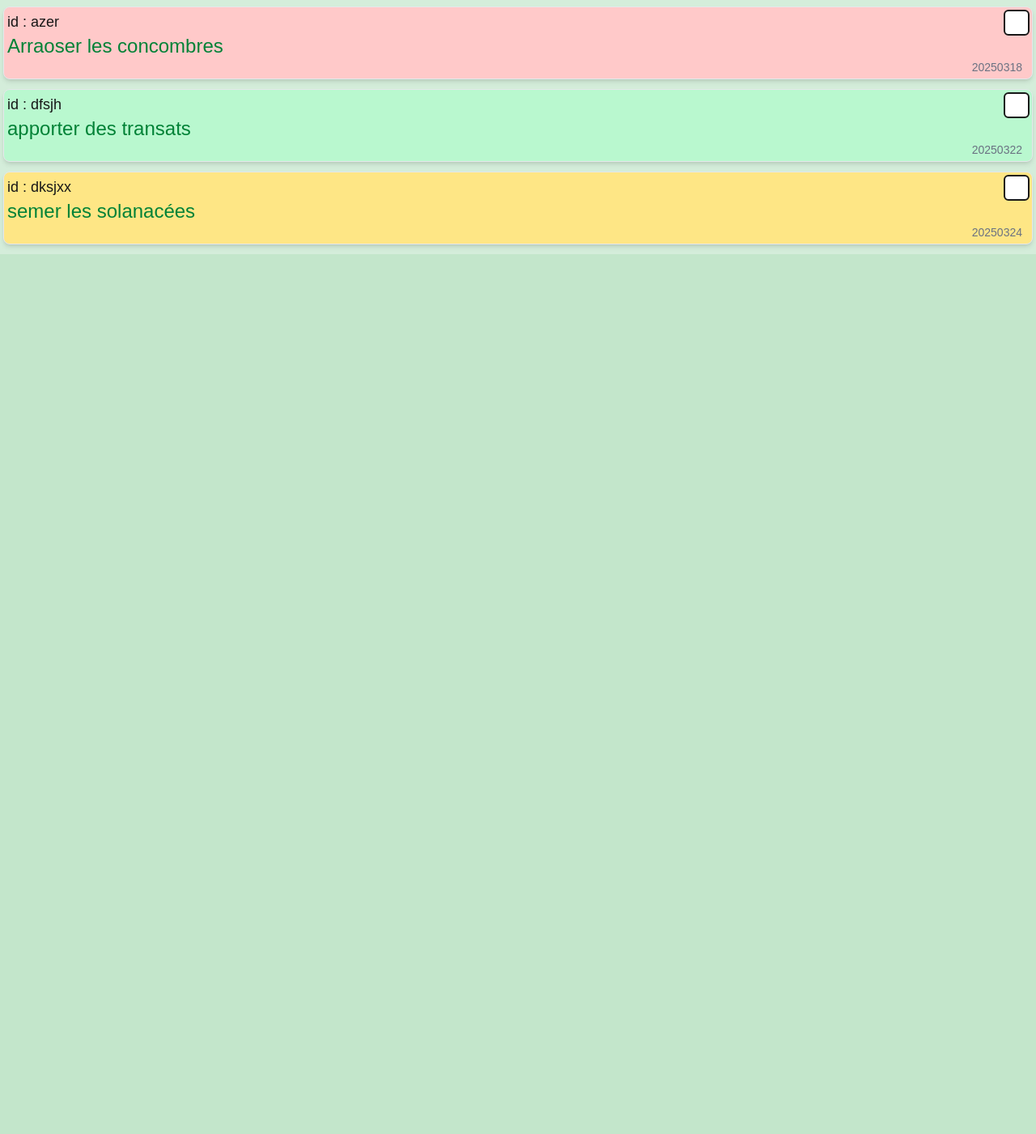
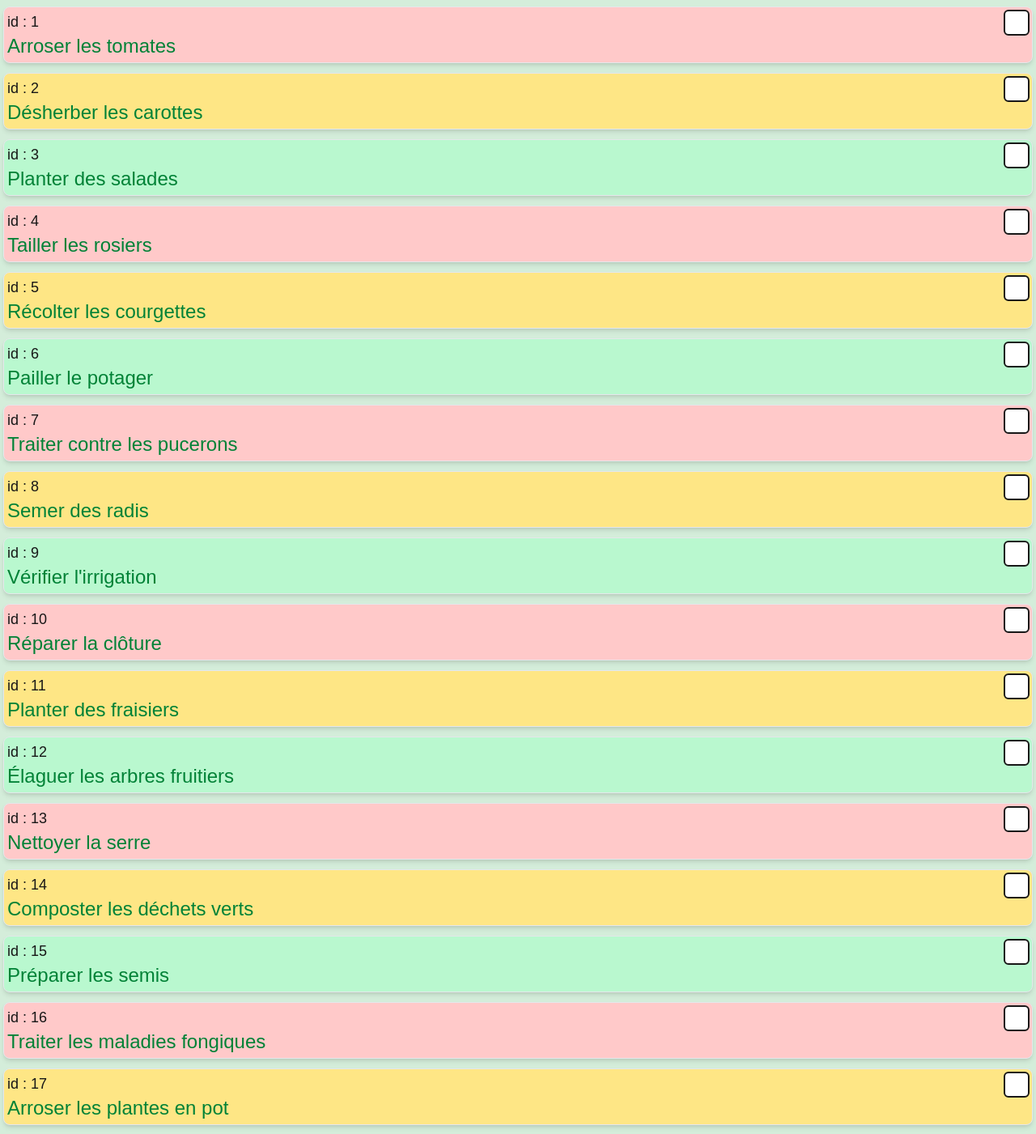
Before and after one commit to Green-U-Organization/Green.U, a Next.js app in the folder my-app/: page /Todo in a window 1280 px wide. Shown: the part 140-1541 px from the top of the page at 81% size. Before the commit the page ends 800 px from the top, so only its background shows below. Built offline with nearby package versions, Linux system fonts and the light colour scheme; a web font is replaced by a local one.

Commit message:
working on todo >> add 20 new todos

```diff
--- a/my-app/package.json
+++ b/my-app/package.json
@@ -4,6 +4,7 @@
   "private": true,
   "scripts": {
     "dev": "next dev --turbopack",
+    "dev2": "next dev -H 0.0.0.0",
     "build": "next build",
     "start": "next start",
     "lint": "next lint"
--- a/my-app/src/app/data/data.js
+++ b/my-app/src/app/data/data.js
@@ -1,8 +1,206 @@
 let data = {
     todos : [
-        {publishBy : "Jojo", status : "urgent", content : "Arraoser les concombres", added : 20250318, id :"azer"},
-        {publishBy : "jaja", status : "chill", content : "apporter des transats", added : 20250322, id: "dfsjh"},
-        {publishBy : "Jino", status : "normal", content : "semer les solanacées", added : 20250324, id : "dksjxx"}
+        {
+            id: "1",
+            publishBy: "Jean Dupont",
+            content: "Arroser les tomates",
+            status: "urgent",
+            update_at: "2025/05/01",
+            garden_id: "jardin-1",
+            parcel_id: "parcelle-A",
+            line_id: "ligne-1"
+          },
+          {
+            id: "2",
+            publishBy: "Marie Martin",
+            content: "Désherber les carottes",
+            status: "normal",
+            update_at: "2025/05/02",
+            garden_id: "jardin-1",
+            parcel_id: "parcelle-B",
+            line_id: "ligne-2"
+          },
+          {
+            id: "3",
+            publishBy: "Lucie Bernard",
+            content: "Planter des salades",
+            status: "chill",
+            update_at: "2025/05/03",
+            garden_id: "jardin-2",
+            parcel_id: "parcelle-C",
+            line_id: "ligne-1"
+          },
+          {
+            id: "4",
+            publishBy: "Pierre Leroy",
+            content: "Tailler les rosiers",
+            status: "urgent",
+            update_at: "2025/05/04",
+            garden_id: "jardin-2",
+            parcel_id: "parcelle-D",
+            line_id: "ligne-3"
+          },
+          {
+            id: "5",
+            publishBy: "Sophie Petit",
+            content: "Récolter les courgettes",
+            status: "normal",
+            update_at: "2025/05/05",
+            garden_id: "jardin-3",
+            parcel_id: "parcelle-E",
+            line_id: "ligne-2"
+          },
+          {
+            id: "6",
+            publishBy: "Thomas Moreau",
+            content: "Pailler le potager",
+            status: "chill",
+            update_at: "2025/05/06",
+            garden_id: "jardin-3",
+            parcel_id: "parcelle-F",
+            line_id: "ligne-1"
+          },
+          {
+            id: "7",
+            publishBy: "Emma Laurent",
+            content: "Traiter contre les pucerons",
+            status: "urgent",
+            update_at: "2025/05/07",
+            garden_id: "jardin-4",
+            parcel_id: "parcelle-G",
+            line_id: "ligne-4"
+          },
+          {
+            id: "8",
+            publishBy: "Nicolas Simon",
+            content: "Semer des radis",
+            status: "normal",
+            update_at: "2025/05/08",
+            garden_id: "jardin-4",
+            parcel_id: "parcelle-H",
+            line_id: "ligne-3"
+          },
+          {
+            id: "9",
+            publishBy: "Laura Michel",
+            content: "Vérifier l'irrigation",
+            status: "chill",
+            update_at: "2025/05/09",
+            garden_id: "jardin-5",
+            parcel_id: "parcelle-I",
+            line_id: "ligne-2"
+          },
+          {
+            id: "10",
+            publishBy: "Alexandre Roux",
+            content: "Réparer la clôture",
+            status: "urgent",
+            update_at: "2025/05/10",
+            garden_id: "jardin-5",
+            parcel_id: "parcelle-J",
+            line_id: "ligne-1"
+          },
+          {
+            id: "11",
+            publishBy: "Camille Fournier",
+            content: "Planter des fraisiers",
+            status: "normal",
+            update_at: "2025/05/11",
+            garden_id: "jardin-6",
+            parcel_id: "parcelle-K",
+            line_id: "ligne-5"
+          },
+          {
+            id: "12",
+            publishBy: "Hugo Lefebvre",
+            content: "Élaguer les arbres fruitiers",
+            status: "chill",
+            update_at: "2025/05/12",
+            garden_id: "jardin-6",
+            parcel_id: "parcelle-L",
+            line_id: "ligne-4"
+          },
+          {
+            id: "13",
+            publishBy: "Chloé Girard",
+            content: "Nettoyer la serre",
+            status: "urgent",
+            update_at: "2025/05/13",
+            garden_id: "jardin-7",
+            parcel_id: "parcelle-M",
+            line_id: "ligne-3"
+          },
+          {
+            id: "14",
+            publishBy: "Maxime David",
+            content: "Composter les déchets verts",
+            status: "normal",
+            update_at: "2025/05/14",
+            garden_id: "jardin-7",
+            parcel_id: "parcelle-N",
+            line_id: "ligne-2"
+          },
+          {
+            id: "15",
+            publishBy: "Sarah Lambert",
+            content: "Préparer les semis",
+            status: "chill",
+            update_at: "2025/05/15",
+            garden_id: "jardin-8",
+            parcel_id: "parcelle-O",
+            line_id: "ligne-1"
+          },
+          {
+            id: "16",
+            publishBy: "Julien Martinez",
+            content: "Traiter les maladies fongiques",
+            status: "urgent",
+            update_at: "2025/05/16",
+            garden_id: "jardin-8",
+            parcel_id: "parcelle-P",
+            line_id: "ligne-6"
+          },
+          {
+            id: "17",
+            publishBy: "Manon Blanc",
+            content: "Arroser les plantes en pot",
+            status: "normal",
+            update_at: "2025/05/17",
+            garden_id: "jardin-9",
+            parcel_id: "parcelle-Q",
+            line_id: "ligne-5"
+          },
+          {
+            id: "18",
+            publishBy: "Antoine Chevalier",
+            content: "Marcher les allées",
+            status: "chill",
+            update_at: "2025/05/18",
+            garden_id: "jardin-9",
+            parcel_id: "parcelle-R",
+            line_id: "ligne-4"
+          },
+          {
+            id: "19",
+            publishBy: "Elodie Francois",
+            content: "Installer un nouveau bac à compost",
+            status: "urgent",
+            update_at: "2025/05/19",
+            garden_id: "jardin-10",
+            parcel_id: "parcelle-S",
+            line_id: "ligne-3"
+          },
+          {
+            id: "20",
+            publishBy: "Romain Leclerc",
+            content: "Planter des herbes aromatiques",
+            status: "normal",
+            update_at: "2025/05/20",
+            garden_id: "jardin-10",
+            parcel_id: "parcelle-T",
+            line_id: "ligne-2"
+          }
+
     ]
 }
 
--- /dev/null
+++ b/my-app/src/components/Bed.tsx
@@ -0,0 +1,9 @@
+import React from 'react'
+
+const Bed = () => {
+  return (
+    <div>Bed</div>
+  )
+}
+
+export default Bed
```
